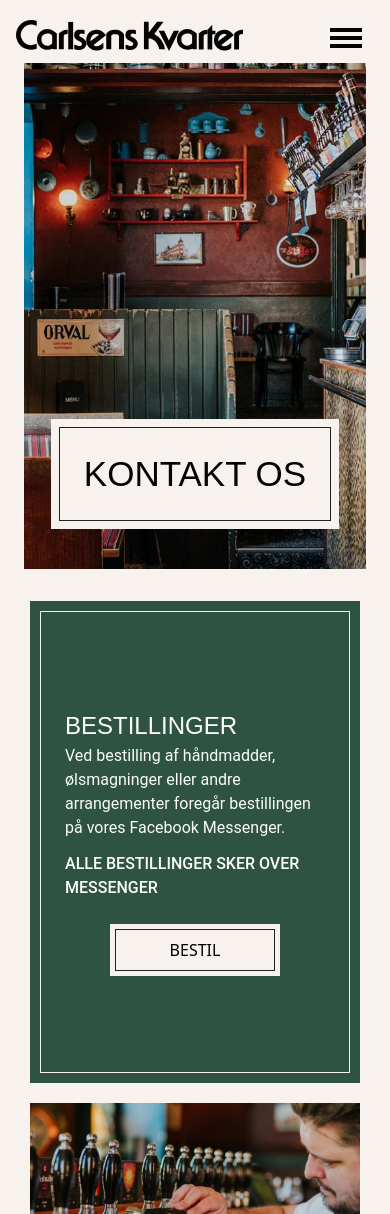
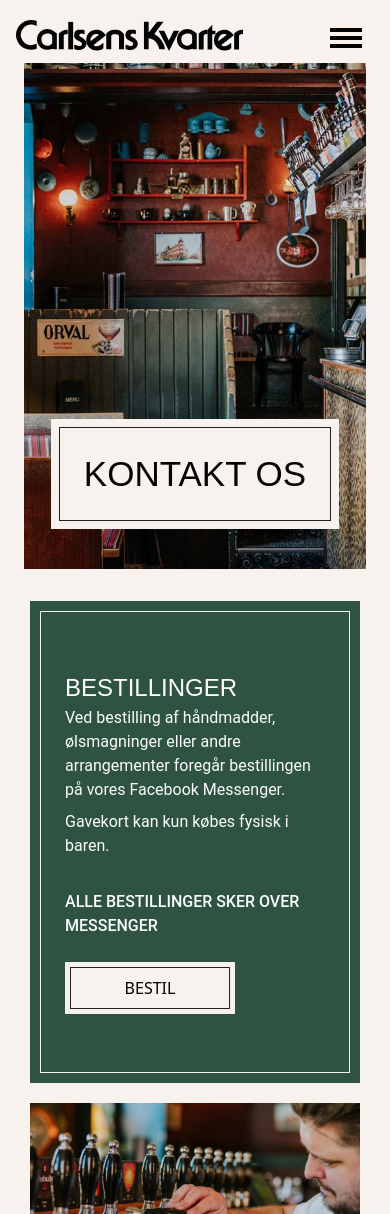
Before and after one commit to emil584c/projekt-6, a Vue app: page /contact in a window 390 px wide. Shown: the top 1214 px of the page. Built offline with nearby package versions, Linux system fonts and the light colour scheme; a web font is replaced by a local one.

Commit message:
button link

```diff
--- a/src/components/ButtonPrimary.vue
+++ b/src/components/ButtonPrimary.vue
@@ -5,7 +5,9 @@
 </script>
 
 <template>
-    <div class=" self-center bg-cream-primary p-[5px] mt-6 md:mt-3 md:self-start lg:absolute lg:right-5 lg:bottom-5 lg:z-10 w-fit lg:self-end duration-100 hover:scale-95">
-        <button class="border-solid border-[1px] border-border-black px-5 py-2 min-w-[160px]">{{ buttonText }}</button>
-    </div>
+    <a href="https://m.me/Carlsenskvarter" target="_blank">
+        <div class=" self-center bg-cream-primary p-[5px] mt-6 md:mt-3 md:self-start lg:absolute lg:right-5 lg:bottom-5 lg:z-10 w-fit lg:self-end duration-100 hover:scale-95">
+            <button class="border-solid border-[1px] border-border-black px-5 py-2 min-w-[160px]">{{ buttonText }}</button>
+        </div>
+    </a>
 </template>
--- a/src/components/ContactSection.vue
+++ b/src/components/ContactSection.vue
@@ -11,7 +11,8 @@ import buttonPrimary from './ButtonPrimary.vue'
                 <div class=" bg-green-primary w-mobilebox-width h-mobilelongbox-height md:h-box-width bg-center flex flex-col justify-center p-[10px] md:w-full md:max-w-longbox-width">
                     <div class="border-solid border-[1px] border-border-white w-full h-full p-6 flex flex-col justify-center relative">
                             <h3>BESTILLINGER</h3>
-                            <p class=" mb-3 max-w-[386px] md:max-w-full">Ved bestilling af håndmadder, ølsmagninger eller andre arrangementer foregår bestillingen på vores Facebook Messenger.</p>
+                            <p class=" mb-2 max-w-[386px] md:max-w-full">Ved bestilling af håndmadder, ølsmagninger eller andre arrangementer foregår bestillingen på vores Facebook Messenger.</p>
+                            <p class=" mb-8 max-w-[386px] md:max-w-full">Gavekort kan kun købes fysisk i baren.</p>
                             <p class=" text-base font-medium">ALLE BESTILLINGER SKER OVER MESSENGER</p>
                             <buttonPrimary buttonText="BESTIL"/>
                     </div>
--- a/src/datocms.js
+++ b/src/datocms.js
@@ -1,7 +1,7 @@
 import { GraphQLClient } from "graphql-request";
 export function request({ query, variables, includeDrafts, excludeInvalid }) {
   const headers = {
-    // authorization: `Bearer cecc4d90bf2bdecd01725ec1ab0b6f`
+    authorization: `Bearer cecc4d90bf2bdecd01725ec1ab0b6f`
     // authorization: `Bearer ${import.meta.env.VITE_CMS_DATOCMS_API_TOKEN}`
   };
   if (includeDrafts) {
```
